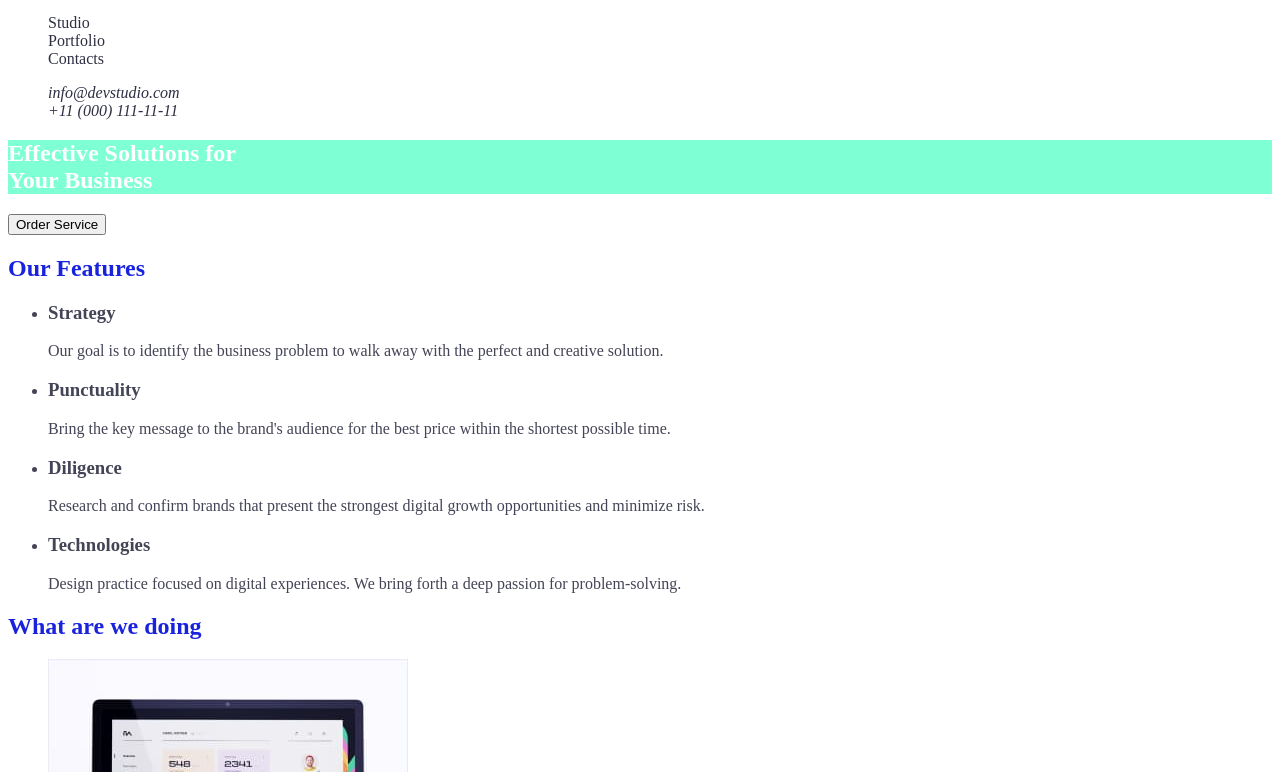
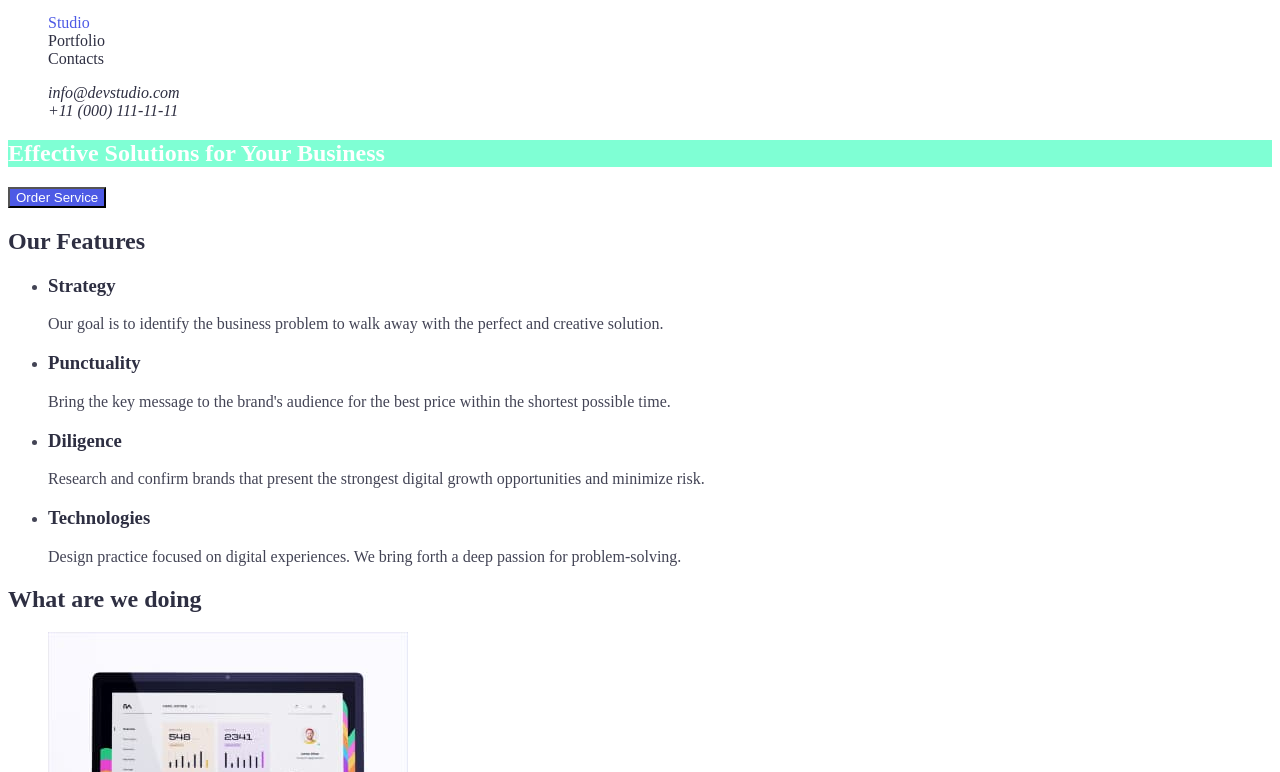
Before and after one commit to olena-ilina-makarova/goit-markup-hw-02, a plain HTML site: page index.html in a window 1280 px wide. Shown: the part 28-800 px from the top of the page. Drawn offline with Linux system fonts and the light colour scheme.

Commit message:
Створення portfolio.html

```diff
--- a/css/styles.css
+++ b/css/styles.css
@@ -8,10 +8,11 @@
   --accent-color: #4d5ae5;
   --body-text: #434455;
   --heading-text: #2e2f42;
+  --primary-wh-color: #ffffff;
 }
 
 body {
-  background-color: #ffffff;
+  background-color: var(--primary-wh-color);
   color: var(--body-text);
 }
 .logo {
@@ -50,6 +51,10 @@ a:hover {
   color: var(--accent-color);
 }
 
+.site-nav .link.current {
+  color: var(--accent-color);
+}
+
 .auth-nav .link {
   color: var(--heading-text);
 }
@@ -66,14 +71,24 @@ a:hover {
   color: #ffffff;
 }
 
+.batton {
+  color: var(--primary-wh-color);
+  background-color: var(--accent-color);
+}
+
 /* Section */
 
 .section-title {
-  color: #1923de;
+  color: var(--heading-text);
 }
 
 /* Features */
 
 .features .title {
-  color: #2e2f42;
+  color: var(--heading-text);
 }
+/* Work examples */
+
+/* Our Team */
+
+/* Footer */
--- a/index.html
+++ b/index.html
@@ -23,9 +23,9 @@
         >
         <ul class="site-nav list">
           <li>
-            <a href="./index.html" class="link">Studio</a>
+            <a href="./index.html" class="link current">Studio</a>
           </li>
-          <li><a href="/portfolio.html" class="link">Portfolio</a></li>
+          <li><a href="./portfolio.html" class="link">Portfolio</a></li>
           <li><a href="#" class="link">Contacts</a></li>
         </ul>
       </nav>
@@ -45,13 +45,13 @@
     <!-- Hero -->
     <main>
       <section class="section-hero">
-        <h1 class="hero-title">Effective Solutions for <br />Your Business</h1>
-        <button type="button">Order Service</button>
+        <h1 class="hero-title">Effective Solutions for Your Business</h1>
+        <button type="button" class="batton">Order Service</button>
       </section>
-      <!-- Benefits -->
+      <!-- Features -->
       <section class="section">
         <h2 class="section-title">Our Features</h2>
-        <ul class="benefits">
+        <ul class="features">
           <li>
             <h3 class="title">Strategy</h3>
             <p>
@@ -85,7 +85,7 @@
       <!-- work examples -->
       <section>
         <h2 class="section-title">What are we doing</h2>
-        <ul>
+        <ul class="list">
           <li>
             <img
               src="./images/monitor.jpg"
@@ -114,7 +114,7 @@
       </section>
       <section>
         <h2>Our Team</h2>
-        <ul>
+        <ul class="list">
           <li>
             <img
               src="./images/Mark_Guerrero.jpg"
```
Also changed, not shown: portfolio.html (+1 -1 lines).
